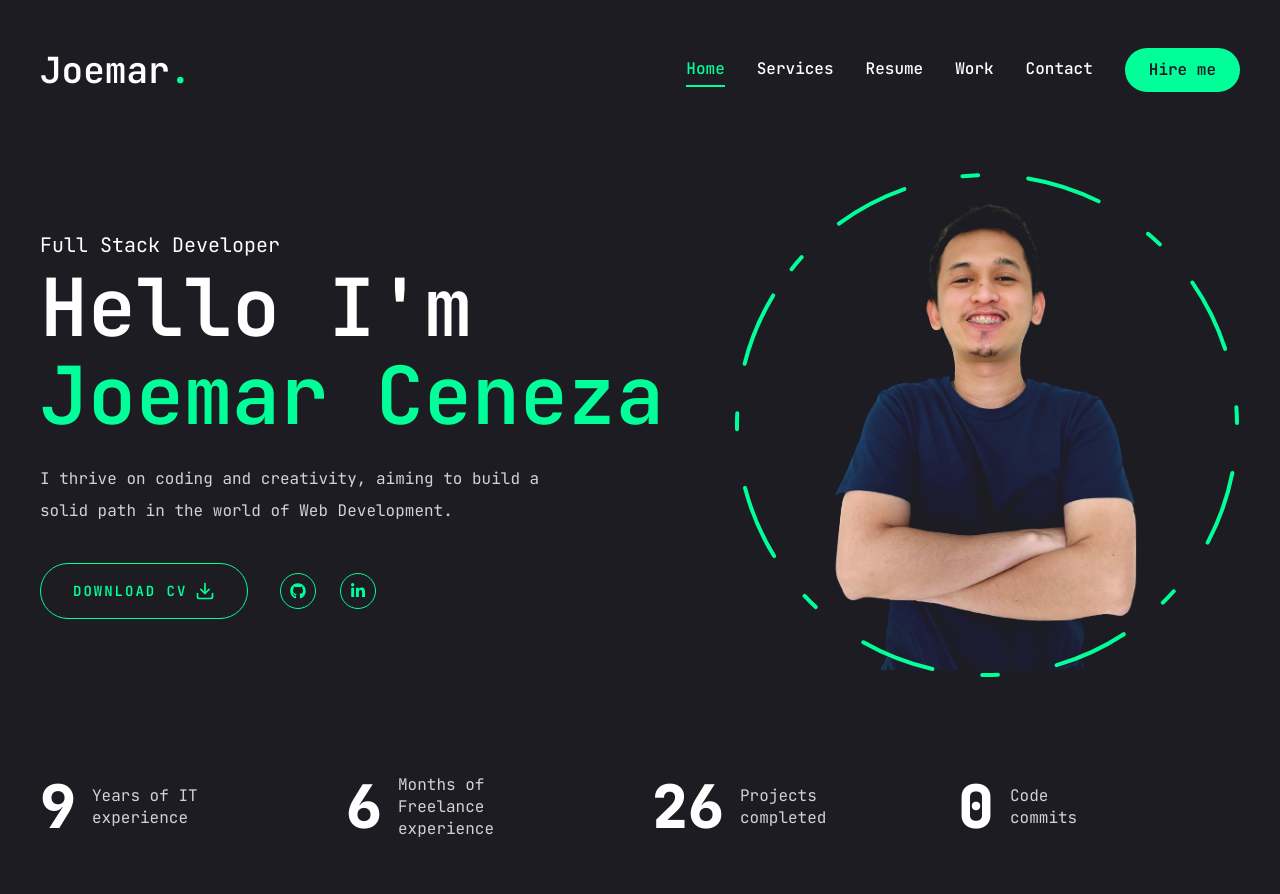
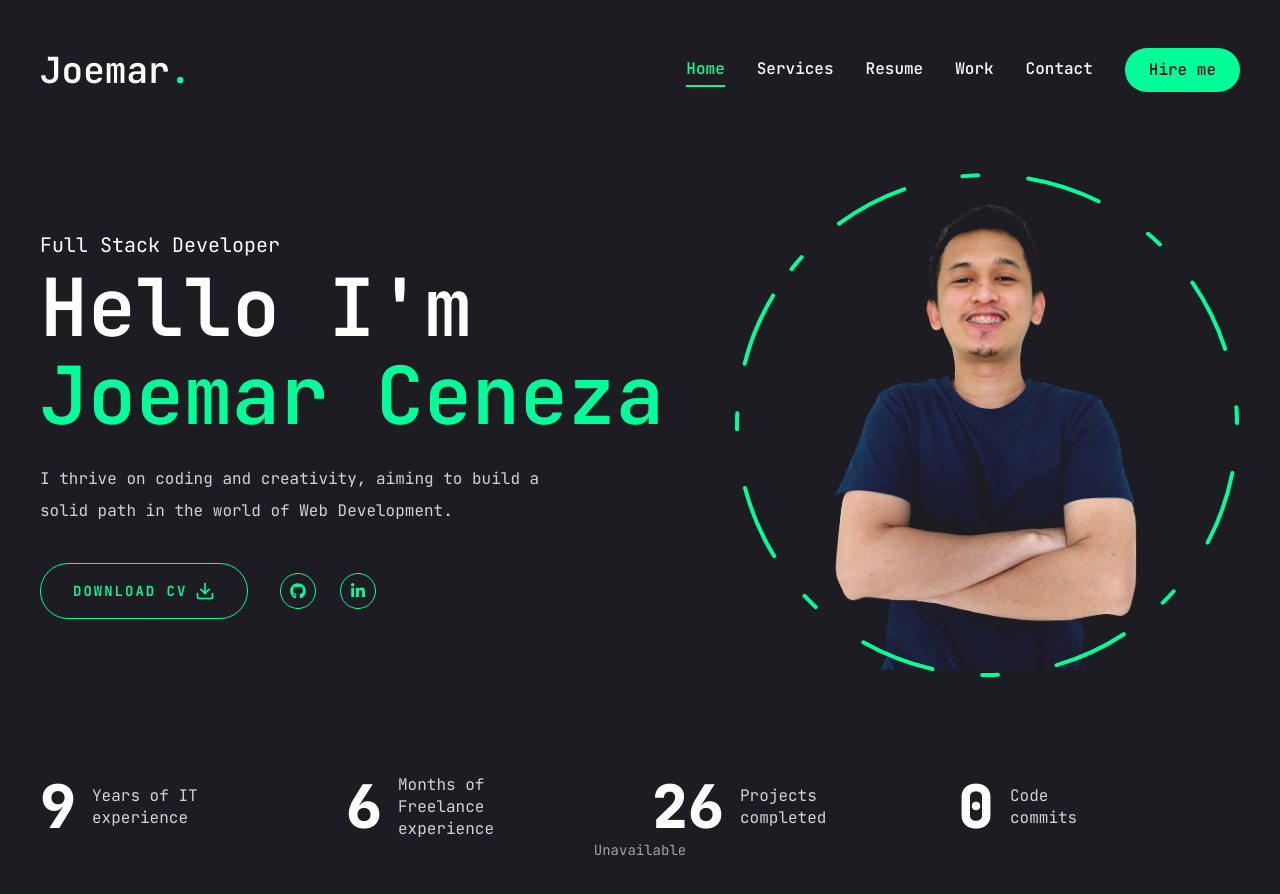
Before and after one commit to joemar-ceneza/portfolio-v4, a Next.js app: page / in a window 1280 px wide. Shown: the top 894 px of the page. Built offline with nearby package versions, Linux system fonts and the light colour scheme; no server answers.

Commit message:
refactor(stats): reorganize types and improve error handling in useCommits hook

```diff
--- a/src/components/stats/Stats.tsx
+++ b/src/components/stats/Stats.tsx
@@ -1,23 +1,24 @@
 "use client";
 
 import StatCard from "./StatCard";
-import { staticStats, type Stat } from "./data";
+import { staticStats } from "./data";
 import { useCommits } from "./hooks";
+import { Stat } from "./type";
 
 export default function Stats() {
-  const commits = useCommits();
-  const isLoading = commits === null;
+  const { commits, isLoading, error } = useCommits();
 
-  const allStats: Stat[] = [...staticStats, { num: commits ?? 0, text: "Code commits", isDynamic: true }];
+  const allStats: Stat[] = [...staticStats, { num: error ? 0 : commits ?? 0, text: "Code commits", isDynamic: true }];
 
   return (
     <section className="pt-4 pb-12 xl:pt-0">
       <div className="container mx-auto">
         <div className="flex flex-wrap gap-6 max-w-[80vw] mx-auto xl:max-w-none">
-          {allStats.map(({ num, text }) => (
-            <StatCard key={text} num={num} text={text} isLoading={isLoading} />
+          {allStats.map((item) => (
+            <StatCard key={item.text} num={item.num} text={item.text} isLoading={isLoading} />
           ))}
         </div>
+        {error && <p className="text-center text-white/60 text-sm">Unavailable</p>}
       </div>
     </section>
   );
--- a/src/components/stats/data.ts
+++ b/src/components/stats/data.ts
@@ -1,8 +1,4 @@
-export type Stat = {
-  num: number;
-  text: string;
-  isDynamic?: boolean;
-};
+import { Stat } from "./type";
 
 export const staticStats: Stat[] = [
   { num: 9, text: "Years of IT experience" },
--- a/src/components/stats/hooks.ts
+++ b/src/components/stats/hooks.ts
@@ -2,19 +2,27 @@ import { useState, useEffect } from "react";
 
 export function useCommits() {
   const [commits, setCommits] = useState<number | null>(null);
+  const [isLoading, setIsLoading] = useState(true);
+  const [error, setError] = useState<string | null>(null);
 
   useEffect(() => {
     async function fetchCommits() {
       try {
+        setIsLoading(true);
+        setError(null);
         const res = await fetch("/api/github-commits");
+        if (!res.ok) throw new Error("Failed to fetch commits");
         const data = await res.json();
         setCommits(data.totalCommits);
-      } catch {
+      } catch (err) {
+        setError(err instanceof Error ? err.message : "Failed to load commits");
         setCommits(0);
+      } finally {
+        setIsLoading(false);
       }
     }
     fetchCommits();
   }, []);
 
-  return commits;
+  return { commits, isLoading, error };
 }
--- /dev/null
+++ b/src/components/stats/type.ts
@@ -0,0 +1,11 @@
+export type Stat = {
+  num: number;
+  text: string;
+  isDynamic?: boolean;
+};
+
+export type StatCardProps = {
+  num: number;
+  text: string;
+  isLoading?: boolean;
+};
```
Also changed, not shown: src/components/stats/StatCard.tsx (+1 -6 lines).
